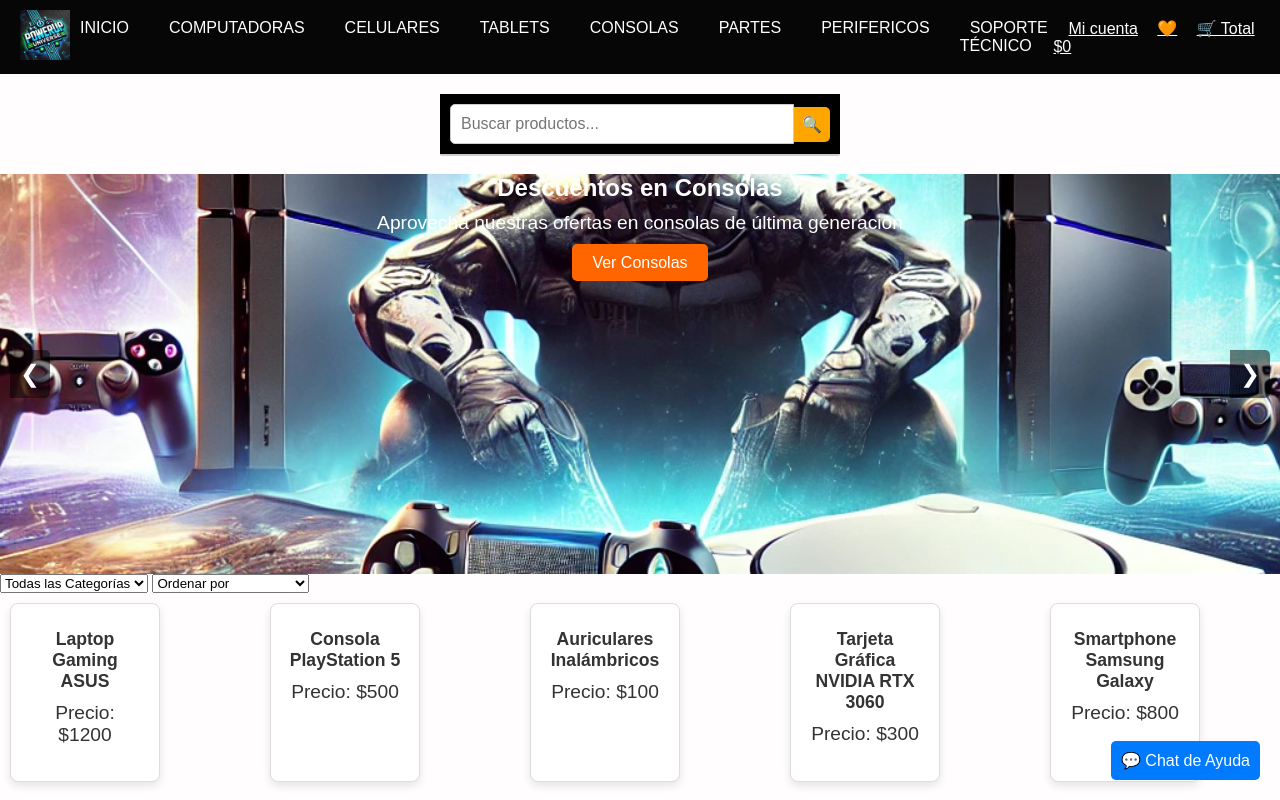
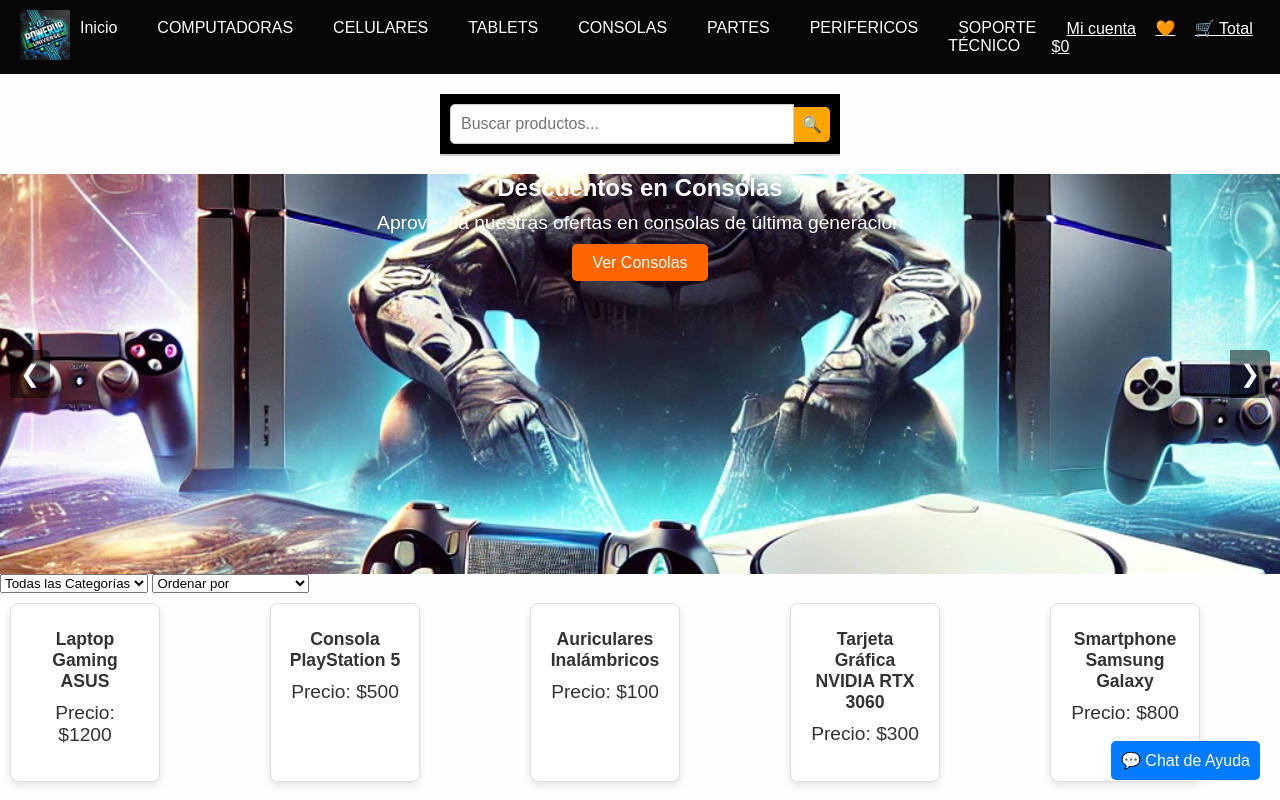
Before and after one commit to Yamith12/PYTS-WEB, a plain HTML site: page index.html in a window 1280 px wide. Shown: the top 800 px of the page. Drawn offline with Linux system fonts and the light colour scheme.

Commit message:
cambio de index y agregacion de nuevo archivo

```diff
--- /dev/null
+++ b/adrianFile.css
@@ -0,0 +1,3 @@
+/*
+este es un nuevo archivo
+*/
--- a/index.html
+++ b/index.html
@@ -14,7 +14,7 @@
                <img src="Img/logo.jpg" alt="Logo PowerUp Universe">
            </div>
          <ul class="menu">
-            <li><a href="Inicio.html">INICIO</a></li>
+            <li><a href="index.html">Inicio</a></li>
             <li><a href="Computadores.html">COMPUTADORAS</a></li>
             <li><a href="Celulares.html">CELULARES</a></li>
             <li><a href="Tabletas.html">TABLETS</a></li>
```
